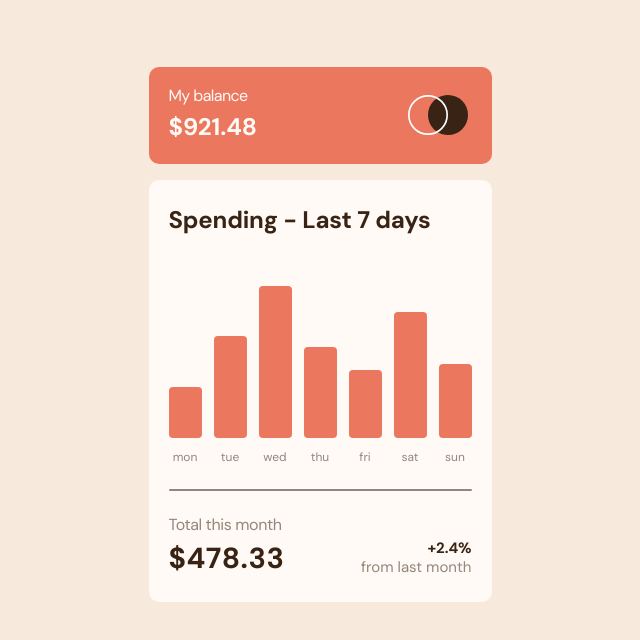
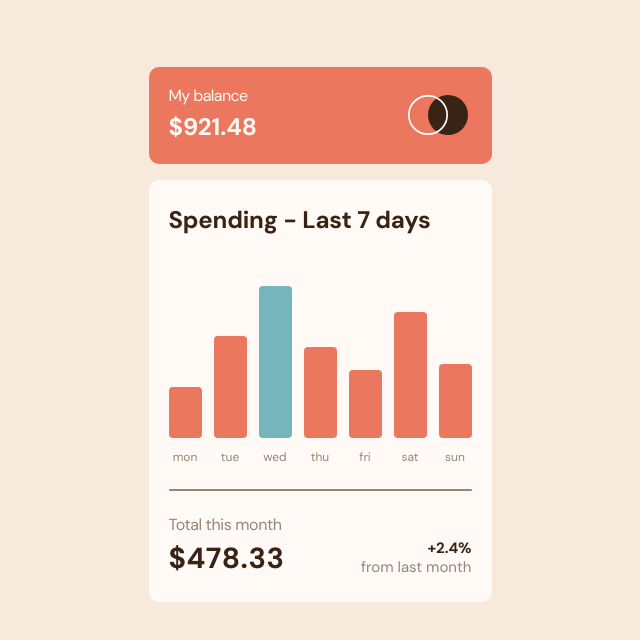
Before and after one commit to pawelpiotrowski38/expenses-chart-component, a React (Vite) app: page / in a window 1280 px wide. Shown: the top 640 px of the page, without its empty margins (320-960 px from the left). Built offline with nearby package versions, Linux system fonts and the light colour scheme.

Commit message:
Add hovering effect to bars and current day check

```diff
--- a/src/components/Bar.jsx
+++ b/src/components/Bar.jsx
@@ -1,12 +1,17 @@
 import '../styles/bar.css';
 
-export default function Bar({ day, maxAmount }) {
-    const height = day.amount/maxAmount * (200 - 48); // 200 - height of div, 48 - height of amount label with margin
+export default function Bar({ day, maxAmount, currentDay }) {
+    const height = day.amount / maxAmount * (200 - 48); // 200 - height of div, 48 - height of amount label with margin
+    const isCurrentDay = day.day === currentDay;
 
     return (
         <div className="bar">
-            <div className='bar__value' style={{height: `${height}px`}}></div>
-            <span className='bar__label'>{day.day}</span>
+            <div className={`bar__value ${isCurrentDay ? 'bar__value--current-day' : ''}`} style={{height: `${height}px`}}>
+                <div className='bar__label'>
+                    {`$${day.amount}`}
+                </div>
+            </div>
+            <span className='bar__title'>{day.day}</span>
         </div>
     )
 }
--- a/src/components/Chart.jsx
+++ b/src/components/Chart.jsx
@@ -2,15 +2,24 @@ import Bar from './Bar';
 import Summary from './Summary';
 import '../styles/chart.css';
 
+const days = ['sun', 'mon', 'tue', 'wed', 'thu', 'fri', 'sat'];
+
 export default function Chart({ data }) {
     const maxAmount = data.reduce((max, item) => (item.amount > max ? item.amount : max), 0);
+    const currentDate = new Date();
+    const currentDay = days[currentDate.getDay()];
 
     return (
         <section className="chart">
             <h1 className="chart__title">Spending - Last 7 days</h1>
             <div className="chart__bars">
                 {data.map((item) => (
-                    <Bar key={item.day} day={item} maxAmount={maxAmount} />
+                    <Bar
+                        key={item.day}
+                        day={item}
+                        maxAmount={maxAmount}
+                        currentDay={currentDay}
+                    />
                 ))}
             </div>
             <span className="chart__divider"></span>
--- a/src/styles/bar.css
+++ b/src/styles/bar.css
@@ -5,14 +5,46 @@
 }
 
 .bar__value {
+    position: relative;
     width: 2.0625rem;
     height: 5rem;
     margin-bottom: 0.75rem;
     border-radius: 0.25rem;
     background-color: var(--soft-red);
+    transition: all 0.2s ease-in-out;
+}
+
+.bar__value:hover {
+    background-color: var(--cyan);
+    cursor: pointer;
+}
+
+.bar__value--current-day {
+    background-color: var(--cyan);
 }
 
 .bar__label {
+    position: absolute;
+    top: -2.5rem;
+    left: -0.5rem;
+    width: 3.0625rem;
+    padding: 0.5rem 0;
+    margin-bottom: 0.5rem;
+    border-radius: 0.25rem;
+    background-color: var(--dark-brown);
+    color: var(--very-pale-orange);
+    font-size: 0.75rem;
+    text-align: center;
+    opacity: 0;
+    transition: all 0.2s ease-in-out;
+    z-index: 2;
+}
+
+.bar__value:hover .bar__label {
+    opacity: 1;
+}
+
+.bar__title {
     font-size: 0.75rem;
     color: var(--medium-brown);
 }
```
